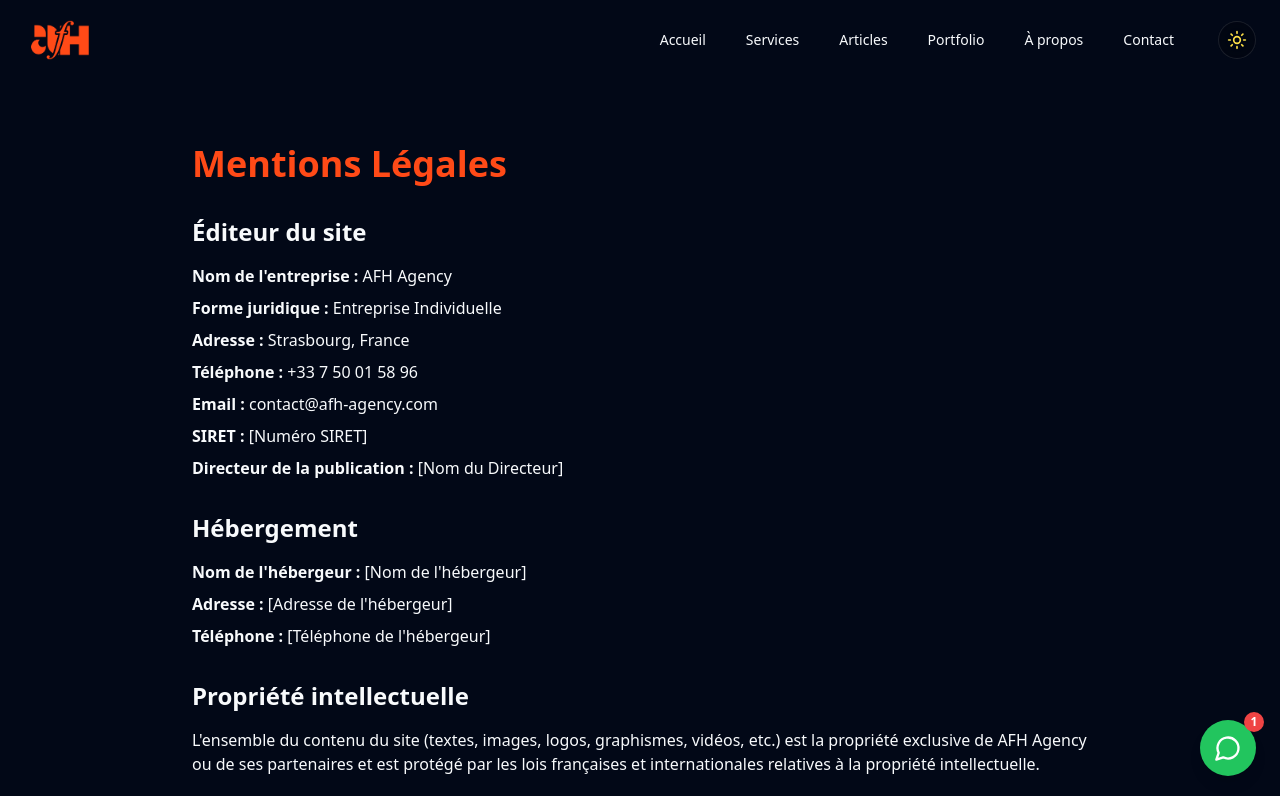
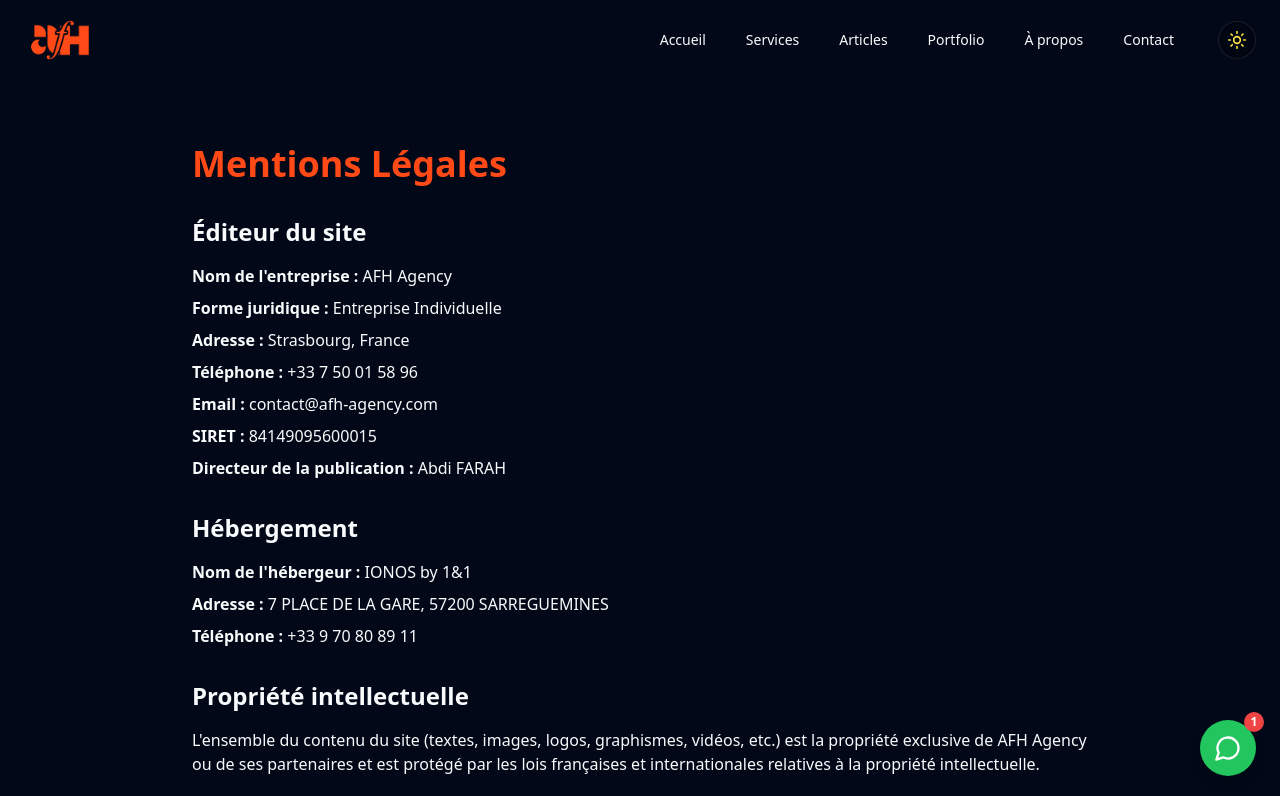
Before and after one commit to abdifrh/afh-agency-project, a React (Vite) app: page /mentions-legales in a window 1280 px wide. Shown: the top 796 px of the page. Built offline with nearby package versions, Linux system fonts and the light colour scheme.

Commit message:
edit mention legal

```diff
--- a/src/data/projects.ts
+++ b/src/data/projects.ts
@@ -130,16 +130,11 @@ export const projects: Project[] = [
     solution: "Développement d’un site vitrine épuré et intuitif, optimisé pour mobile et ordinateur, avec une navigation fluide, des appels à l’action clairs et un design en harmonie avec l’identité visuelle de l’entreprise.",
     results: "Une visibilité renforcée, une meilleure accessibilité pour les clients, et un outil efficace pour générer des réservations et fidéliser la clientèle.",
     technologies: ["Vite", "TypeScript", "React", "shadcn-ui", "Tailwind CSS"],
-    testimonial: {
-      content: "Urban Mobility a transformé la façon dont nos citoyens se déplacent. La facilité d'utilisation de l'application et la richesse des options de transport proposées en font un outil essentiel pour une ville plus verte.",
-      author: "Marie Dubois",
-      position: "Responsable Innovation, CityMove"
-    },
     gallery: [
       "/img/projects/1515465723425.jpg",
       "/img/projects/1457657638425.jpg"
     ],
-    nextProject: "artisan-coffee",
+    nextProject: "",
     prevProject: "la-piazzetta-flyer-carte-menus"
   }
 ];
--- a/src/pages/LegalMentions.tsx
+++ b/src/pages/LegalMentions.tsx
@@ -20,15 +20,15 @@ const LegalMentions = () => {
             <p className="mb-2"><strong>Adresse :</strong> Strasbourg, France</p>
             <p className="mb-2"><strong>Téléphone :</strong> +33 7 50 01 58 96</p>
             <p className="mb-2"><strong>Email :</strong> contact@afh-agency.com</p>
-            <p className="mb-2"><strong>SIRET :</strong> [Numéro SIRET]</p>
-            <p className="mb-2"><strong>Directeur de la publication :</strong> [Nom du Directeur]</p>
+            <p className="mb-2"><strong>SIRET :</strong> 84149095600015</p>
+            <p className="mb-2"><strong>Directeur de la publication :</strong> Abdi FARAH</p>
           </section>
 
           <section>
             <h2 className="text-2xl font-semibold mb-4">Hébergement</h2>
-            <p className="mb-2"><strong>Nom de l'hébergeur :</strong> [Nom de l'hébergeur]</p>
-            <p className="mb-2"><strong>Adresse :</strong> [Adresse de l'hébergeur]</p>
-            <p className="mb-2"><strong>Téléphone :</strong> [Téléphone de l'hébergeur]</p>
+            <p className="mb-2"><strong>Nom de l'hébergeur :</strong> IONOS by 1&1</p>
+            <p className="mb-2"><strong>Adresse :</strong> 7 PLACE DE LA GARE, 57200 SARREGUEMINES</p>
+            <p className="mb-2"><strong>Téléphone :</strong> +33 9 70 80 89 11</p>
           </section>
 
           <section>
```
